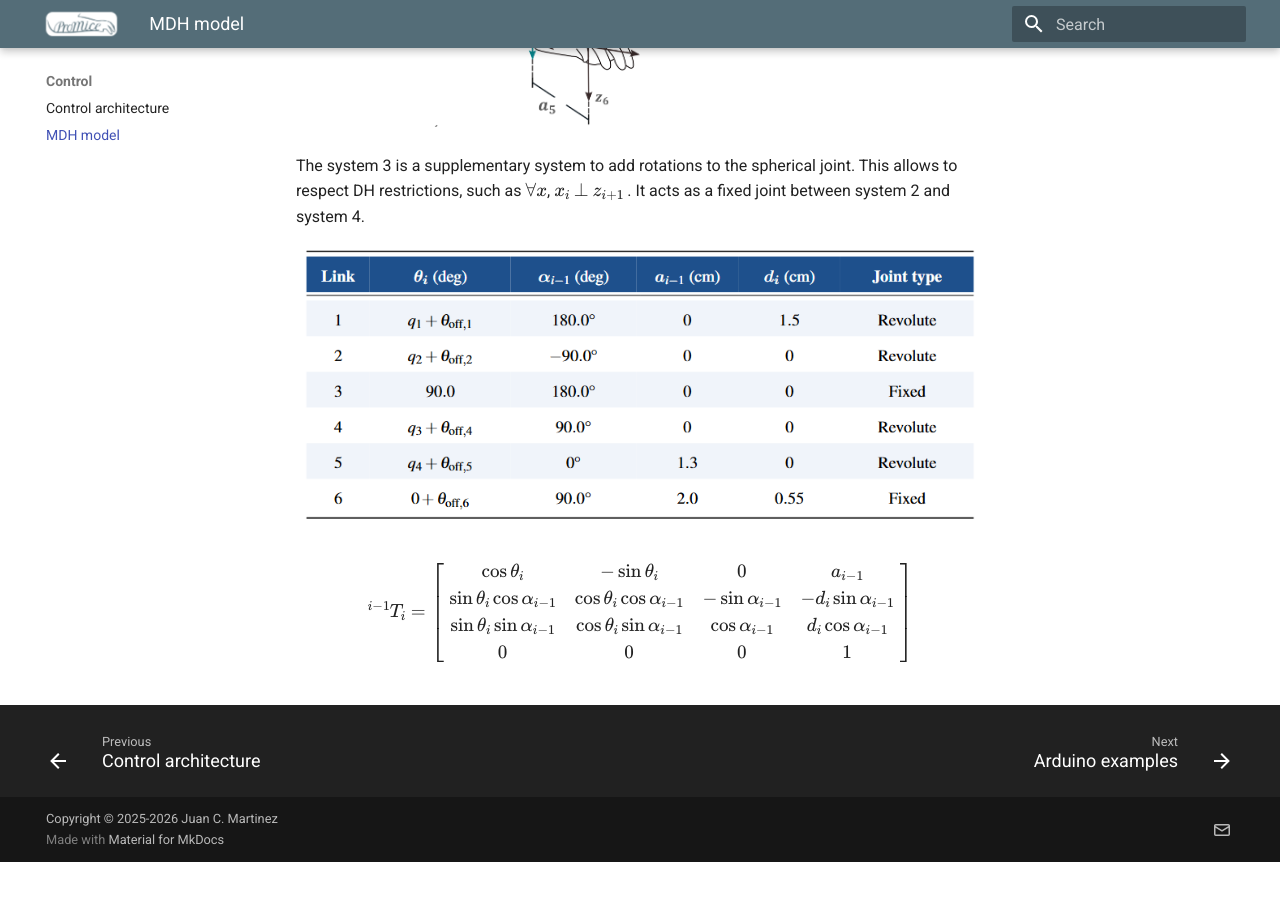
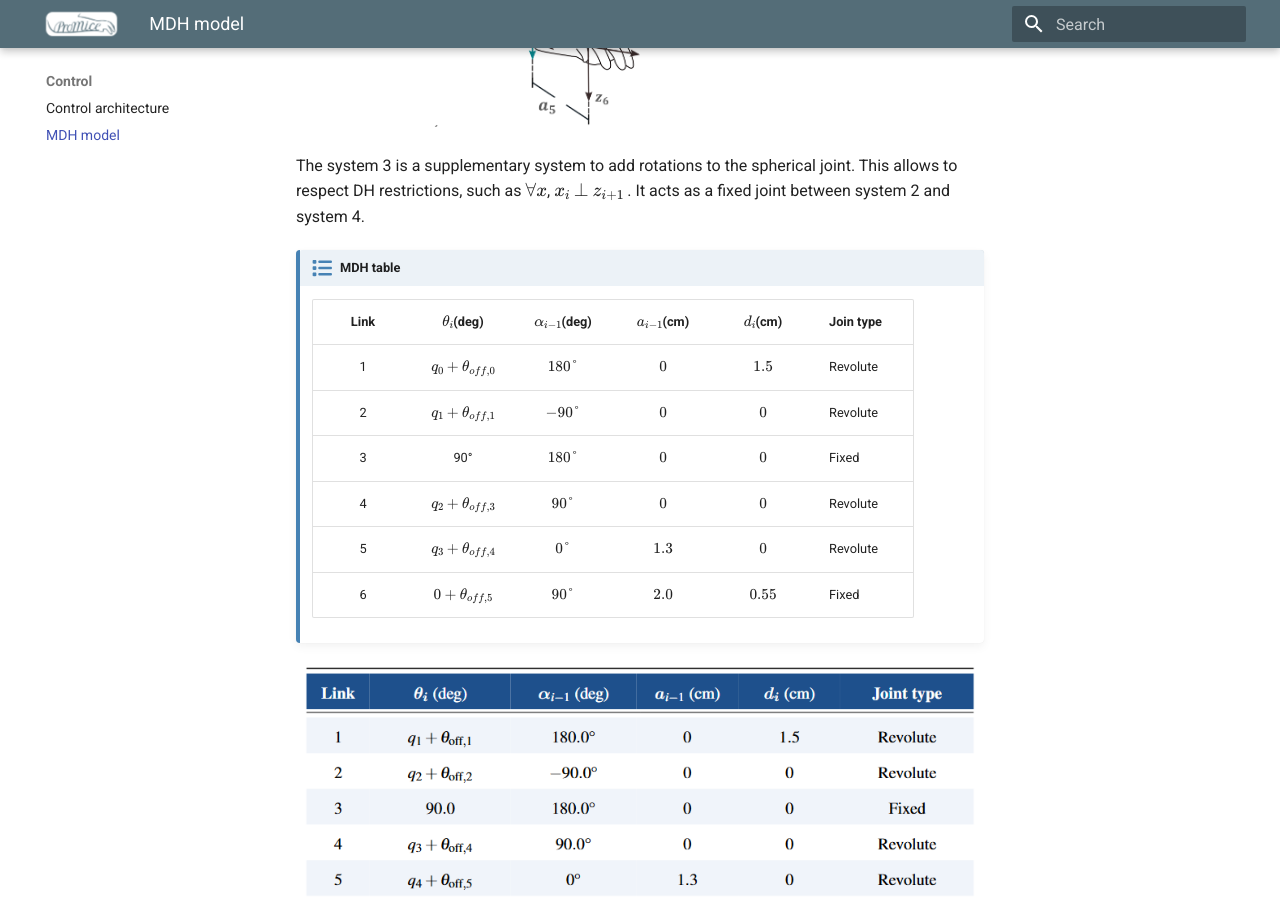
Before and after one commit to Juan-CarlosM/ProMice, an MkDocs documentation site: the page built from docs/modified_denavit_hartenberg.md, in a window 1280 px wide and 900 px high, scrolled down 773 px. Built offline with MkDocs 1.6.1 and Material for MkDocs 9.7.7, drawn with Linux system fonts in a browser that asks for light colours; before the commit the page ends 1635 px from its top, so only the background shows below that.

Commit message:
Add MDH table to documentation
Added a table detailing the Modified Denavit-Hartenberg parameters for the robotic system.

```diff
--- a/docs/modified_denavit_hartenberg.md
+++ b/docs/modified_denavit_hartenberg.md
@@ -15,8 +15,15 @@ The system 3 is a supplementary system to add rotations to the spherical joint.
 such as $\forall x$, $x_i$ $\perp$ $z_{i+1}$ . It acts as a fixed joint between system 2 and system 4.
 
 
-
-
+!!! list "MDH table"
+    |   Link  |    \(\theta_{i}\)(deg)   | \(\alpha_{i-1}\)(deg) | \(a_{i-1}\)(cm) | \(d_i\)(cm) |Join type |
+    |:-------:|:------------------------:|:---------------------:|:---------------:|:-----------:|----------|
+    | 1       | \(q_0 + \theta_{off,0}\) |  $180°$               |$0$              |$1.5$        |Revolute  |
+    | 2       | \(q_1 + \theta_{off,1}\) |  $-90°$               |$0$              |$0$          |Revolute  |
+    | 3       | 90°                      |  $180°$               |$0$              |$0$          | Fixed    |
+    | 4       | \(q_2 + \theta_{off,3}\) |  $90°$                |$0$              |$0$          |Revolute  |
+    | 5       | \(q_3 + \theta_{off,4}\) |  $0°$                 |$1.3$            |$0$          |Revolute  |
+    | 6       | \(0 + \theta_{off,5}\)   |  $90°$                |$2.0$            |$0.55$       | Fixed    |
 
 
 
```
